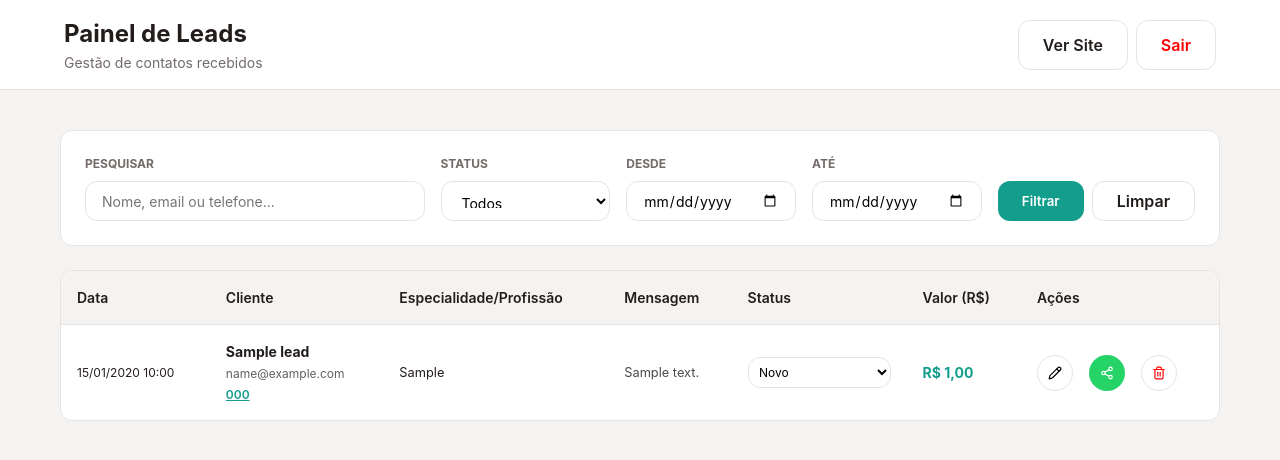
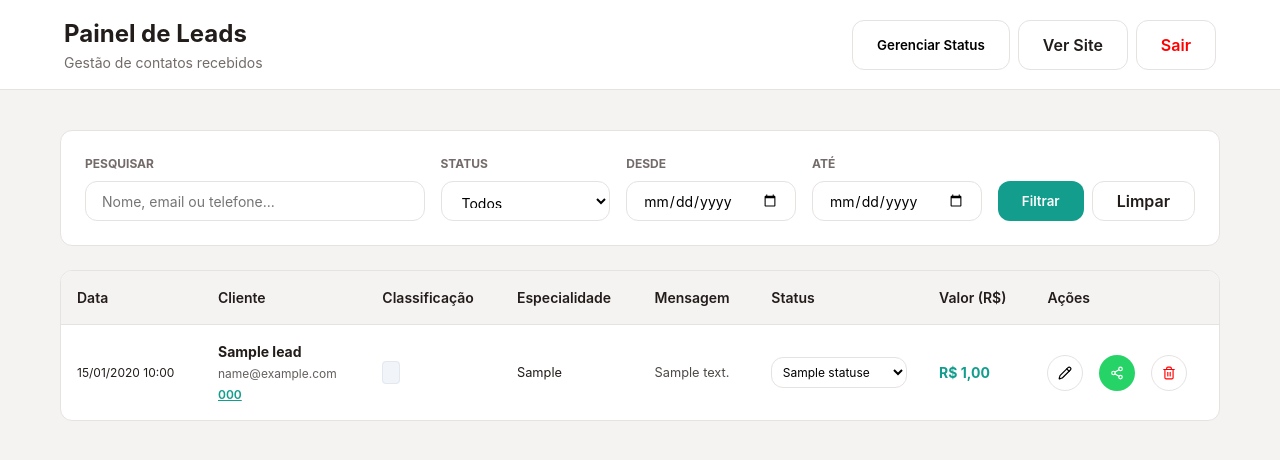
Before and after one commit to marciotomazelli/lpINSTITUCIONAL, a PHP site: page /crm in a window 1280 px wide. Shown: the top 460 px of the page. Run offline with PHP 8.4, Linux system fonts and the light colour scheme; the visitor is signed in with stand-in values (Sample User, id 1); tables that the repository leaves empty or names only in its code hold one stand-in row (values such as "Sample post"); data that the repository does not hold is empty.

Commit message:
feat: status dinamico e classificacao de leads no CRM

```diff
--- a/api/update_lead.php
+++ b/api/update_lead.php
@@ -22,10 +22,11 @@ $email = $data['email'];
 $phone = $data['phone'];
 $specialty = $data['specialty'];
 $message = $data['message'];
+$classification = $data['classification'] ?? 'Não Cliente';
 
 try {
-    $stmt = $pdo->prepare("UPDATE leads SET name = ?, email = ?, phone = ?, specialty = ?, message = ? WHERE id = ?");
-    $stmt->execute([$name, $email, $phone, $specialty, $message, $id]);
+    $stmt = $pdo->prepare("UPDATE leads SET name = ?, email = ?, phone = ?, specialty = ?, message = ?, classification = ? WHERE id = ?");
+    $stmt->execute([$name, $email, $phone, $specialty, $message, $classification, $id]);
 
     echo json_encode(['status' => 'success']);
 } catch (PDOException $e) {
--- a/assets/js/crm.js
+++ b/assets/js/crm.js
@@ -71,10 +71,40 @@ document.addEventListener('DOMContentLoaded', () => {
             document.getElementById('edit-name').value = data.name || '';
             document.getElementById('edit-email').value = data.email || '';
             document.getElementById('edit-phone').value = data.phone || '';
+            document.getElementById('edit-classification').value = data.classification || 'Não Cliente';
             document.getElementById('edit-specialty').value = data.specialty || '';
             document.getElementById('edit-message').value = data.message || '';
             document.getElementById('edit-modal').classList.add('active');
             return;
+        }
+
+        // Manage Statuses
+        if (e.target.id === 'manage-statuses-btn') {
+            document.getElementById('status-modal').classList.add('active');
+            fetchStatuses();
+            return;
+        }
+
+        // Delete Status
+        const deleteStatusBtn = e.target.closest('.btn-delete-status');
+        if (deleteStatusBtn) {
+            const id = deleteStatusBtn.dataset.id;
+            if (!confirm('Deseja excluir este status?')) return;
+            try {
+                const response = await fetch('api/manage_statuses.php', {
+                    method: 'POST',
+                    headers: { 'Content-Type': 'application/json' },
+                    body: JSON.stringify({ action: 'delete', id })
+                });
+                const result = await response.json();
+                if (result.status === 'success') {
+                    fetchStatuses();
+                } else {
+                    alert(result.message || 'Erro ao excluir status');
+                }
+            } catch (error) {
+                alert('Erro de conexão');
+            }
         }
 
         // Share
@@ -127,7 +157,51 @@ document.addEventListener('DOMContentLoaded', () => {
                 alert('Erro de conexão');
             }
         }
+
+        if (e.target.id === 'add-status-form') {
+            e.preventDefault();
+            const name = document.getElementById('new-status-name').value;
+            const color = document.getElementById('new-status-color').value;
+
+            try {
+                const response = await fetch('api/manage_statuses.php', {
+                    method: 'POST',
+                    headers: { 'Content-Type': 'application/json' },
+                    body: JSON.stringify({ action: 'save', name, color })
+                });
+                const result = await response.json();
+                if (result.status === 'success') {
+                    document.getElementById('add-status-form').reset();
+                    fetchStatuses();
+                } else {
+                    alert(result.message || 'Erro ao adicionar status');
+                }
+            } catch (error) {
+                alert('Erro de conexão');
+            }
+        }
     });
+
+    async function fetchStatuses() {
+        const container = document.getElementById('status-list-container');
+        try {
+            const response = await fetch('api/manage_statuses.php?action=list');
+            const result = await response.json();
+            if (result.status === 'success') {
+                container.innerHTML = result.data.map(st => `
+                    <div class="status-item">
+                        <span class="status-pill" style="background: ${st.color}">${st.name}</span>
+                        <button class="btn btn-outline btn-delete-status" data-id="${st.id}" style="color: red; padding: 0.25rem 0.5rem; height: auto;">
+                            <i data-lucide="trash-2" style="width: 14px; height: 14px;"></i>
+                        </button>
+                    </div>
+                `).join('');
+                lucide.createIcons();
+            }
+        } catch (error) {
+            container.innerHTML = '<p class="text-center">Erro ao carregar status.</p>';
+        }
+    }
 
     async function updateStatus(id, status, saleValue) {
         try {
--- a/crm.php
+++ b/crm.php
@@ -57,6 +57,10 @@ if ($authenticated) {
         $stmt = $pdo->prepare($query);
         $stmt->execute($params);
         $leads = $stmt->fetchAll();
+
+        // Fetch dynamic statuses
+        $stmtStatus = $pdo->query("SELECT * FROM lead_statuses ORDER BY id ASC");
+        $all_statuses = $stmtStatus->fetchAll();
     } catch (PDOException $e) {
         $error = "Erro ao carregar leads: " . $e->getMessage();
     }
@@ -260,6 +264,25 @@ if ($authenticated) {
         .modal-header h3 { font-size: 1.25rem; font-weight: 700; }
         .close-modal { cursor: pointer; color: var(--muted-foreground); transition: color 0.2s; }
         .close-modal:hover { color: var(--foreground); }
+
+        /* Status Pills in Management */
+        .status-item {
+            display: flex;
+            align-items: center;
+            justify-content: space-between;
+            padding: 0.75rem;
+            background: #f9fafb;
+            border: 1px solid var(--border);
+            border-radius: 0.5rem;
+            margin-bottom: 0.5rem;
+        }
+        .status-pill {
+            padding: 0.25rem 0.75rem;
+            border-radius: 1rem;
+            font-size: 0.75rem;
+            font-weight: 600;
+            color: white;
+        }
     </style>
     <script src="https://unpkg.com/lucide@latest"></script>
 </head>
@@ -285,6 +308,7 @@ if ($authenticated) {
                 <p style="font-size: 0.875rem; color: var(--muted-foreground);">Gestão de contatos recebidos</p>
             </div>
             <div class="flex gap-2">
+                <button id="manage-statuses-btn" class="btn btn-outline">Gerenciar Status</button>
                 <a href="./" class="btn btn-outline">Ver Site</a>
                 <a href="?logout=1" class="btn btn-outline" style="color: red;">Sair</a>
             </div>
@@ -303,10 +327,11 @@ if ($authenticated) {
                 <label>Status</label>
                 <select name="status" class="select">
                     <option value="">Todos</option>
-                    <option value="Novo" <?php echo ($_GET['status'] ?? '') === 'Novo' ? 'selected' : ''; ?>>Novo</option>
-                    <option value="Em Contato" <?php echo ($_GET['status'] ?? '') === 'Em Contato' ? 'selected' : ''; ?>>Em Contato</option>
-                    <option value="Ganho" <?php echo ($_GET['status'] ?? '') === 'Ganho' ? 'selected' : ''; ?>>Ganho</option>
-                    <option value="Perdido" <?php echo ($_GET['status'] ?? '') === 'Perdido' ? 'selected' : ''; ?>>Perdido</option>
+                    <?php foreach ($all_statuses as $st): ?>
+                        <option value="<?php echo htmlspecialchars($st['name']); ?>" <?php echo ($_GET['status'] ?? '') === $st['name'] ? 'selected' : ''; ?>>
+                            <?php echo htmlspecialchars($st['name']); ?>
+                        </option>
+                    <?php endforeach; ?>
                 </select>
             </div>
 
@@ -338,7 +363,8 @@ if ($authenticated) {
                     <tr>
                         <th>Data</th>
                         <th>Cliente</th>
-                        <th>Especialidade/Profissão</th>
+                        <th>Classificação</th>
+                        <th>Especialidade</th>
                         <th>Mensagem</th>
                         <th>Status</th>
                         <th>Valor (R$)</th>
@@ -359,14 +385,20 @@ if ($authenticated) {
                                         <?php echo htmlspecialchars($lead['phone']); ?>
                                     </a>
                                 </td>
+                                <td style="font-size: 0.8rem;">
+                                    <span class="status-pill" style="background: #f1f5f9; color: #475569; padding: 0.2rem 0.5rem; border-radius: 4px; border: 1px solid #e2e8f0;">
+                                        <?php echo htmlspecialchars($lead['classification']); ?>
+                                    </span>
+                                </td>
                                 <td style="font-size: 0.8rem;"><?php echo htmlspecialchars($lead['specialty']); ?></td>
                                 <td style="max-width: 250px; font-size: 0.8rem; opacity: 0.8;"><?php echo nl2br(htmlspecialchars($lead['message'])); ?></td>
                                 <td>
                                     <select class="select status-select" data-id="<?php echo $lead['id']; ?>" style="padding: 0.4rem; font-size: 0.75rem; height: auto; min-width: 120px;">
-                                        <option value="Novo" <?php echo $lead['status'] === 'Novo' ? 'selected' : ''; ?>>Novo</option>
-                                        <option value="Em Contato" <?php echo $lead['status'] === 'Em Contato' ? 'selected' : ''; ?>>Em Contato</option>
-                                        <option value="Ganho" <?php echo $lead['status'] === 'Ganho' ? 'selected' : ''; ?>>Venda Ganha</option>
-                                        <option value="Perdido" <?php echo $lead['status'] === 'Perdido' ? 'selected' : ''; ?>>Venda Perdida</option>
+                                        <?php foreach ($all_statuses as $st): ?>
+                                            <option value="<?php echo htmlspecialchars($st['name']); ?>" <?php echo $lead['status'] === $st['name'] ? 'selected' : ''; ?>>
+                                                <?php echo htmlspecialchars($st['name']); ?>
+                                            </option>
+                                        <?php endforeach; ?>
                                     </select>
                                 </td>
                                 <td style="font-weight: 700; color: var(--primary);">
@@ -379,6 +411,7 @@ if ($authenticated) {
                                                 data-name="<?php echo htmlspecialchars($lead['name']); ?>"
                                                 data-email="<?php echo htmlspecialchars($lead['email']); ?>"
                                                 data-phone="<?php echo htmlspecialchars($lead['phone']); ?>"
+                                                data-classification="<?php echo htmlspecialchars($lead['classification']); ?>"
                                                 data-specialty="<?php echo htmlspecialchars($lead['specialty']); ?>"
                                                 data-message="<?php echo htmlspecialchars($lead['message']); ?>"
                                                 title="Editar">
@@ -428,6 +461,15 @@ if ($authenticated) {
                     <input type="text" name="phone" id="edit-phone" class="input">
                 </div>
                 <div class="grid gap-1">
+                    <label style="font-size: 0.75rem; font-weight: 700;">Classificação</label>
+                    <select name="classification" id="edit-classification" class="select" required>
+                        <option value="Não Cliente">Não Cliente</option>
+                        <option value="Cliente">Já é Cliente</option>
+                        <option value="Suporte">Suporte</option>
+                        <option value="Parceiro">Parceiro</option>
+                    </select>
+                </div>
+                <div class="grid gap-1">
                     <label style="font-size: 0.75rem; font-weight: 700;">Especialidade</label>
                     <select name="specialty" id="edit-specialty" class="select" required>
                         <option value="Biomédico">Biomédico</option>
@@ -467,6 +509,34 @@ if ($authenticated) {
                 <button type="submit" class="btn btn-primary">Confirmar e Salvar</button>
             </form>
         </div>
+    <!-- Manage Statuses Modal -->
+    <div id="status-modal" class="modal">
+        <div class="modal-content" style="max-width: 600px;">
+            <div class="modal-header">
+                <h3>Gerenciar Status do Atendimento</h3>
+                <i data-lucide="x" class="close-modal" id="close-status-modal"></i>
+            </div>
+
+            <form id="add-status-form" class="flex gap-2" style="margin-bottom: 1.5rem; background: #f8fafc; padding: 1rem; border-radius: var(--radius); border: 1px solid var(--border);">
+                <div style="flex: 2;">
+                    <label style="font-size: 0.7rem; font-weight: 700; text-transform: uppercase;">Novo Status</label>
+                    <input type="text" id="new-status-name" class="input" placeholder="Ex: Aguardando Documentos" required>
+                </div>
+                <div style="flex: 1;">
+                    <label style="font-size: 0.7rem; font-weight: 700; text-transform: uppercase;">Cor</label>
+                    <input type="color" id="new-status-color" class="input" value="#3b82f6" style="padding: 2px; height: 2.5rem;">
+                </div>
+                <button type="submit" class="btn btn-primary" style="align-self: flex-end; height: 2.5rem;">Adicionar</button>
+            </form>
+
+            <div id="status-list-container">
+                <p class="text-center" style="padding: 1rem; color: var(--muted-foreground);">Carregando status...</p>
+            </div>
+
+            <p style="font-size: 0.7rem; color: var(--muted-foreground); margin-top: 1rem;">
+                * Status em uso por leads não podem ser excluídos.
+            </p>
+        </div>
     </div>
 
     <script>
```
Also changed, not shown: api/manage_statuses.php (added, +68 -0 lines), migration_v2.php (added, +38 -0 lines).
